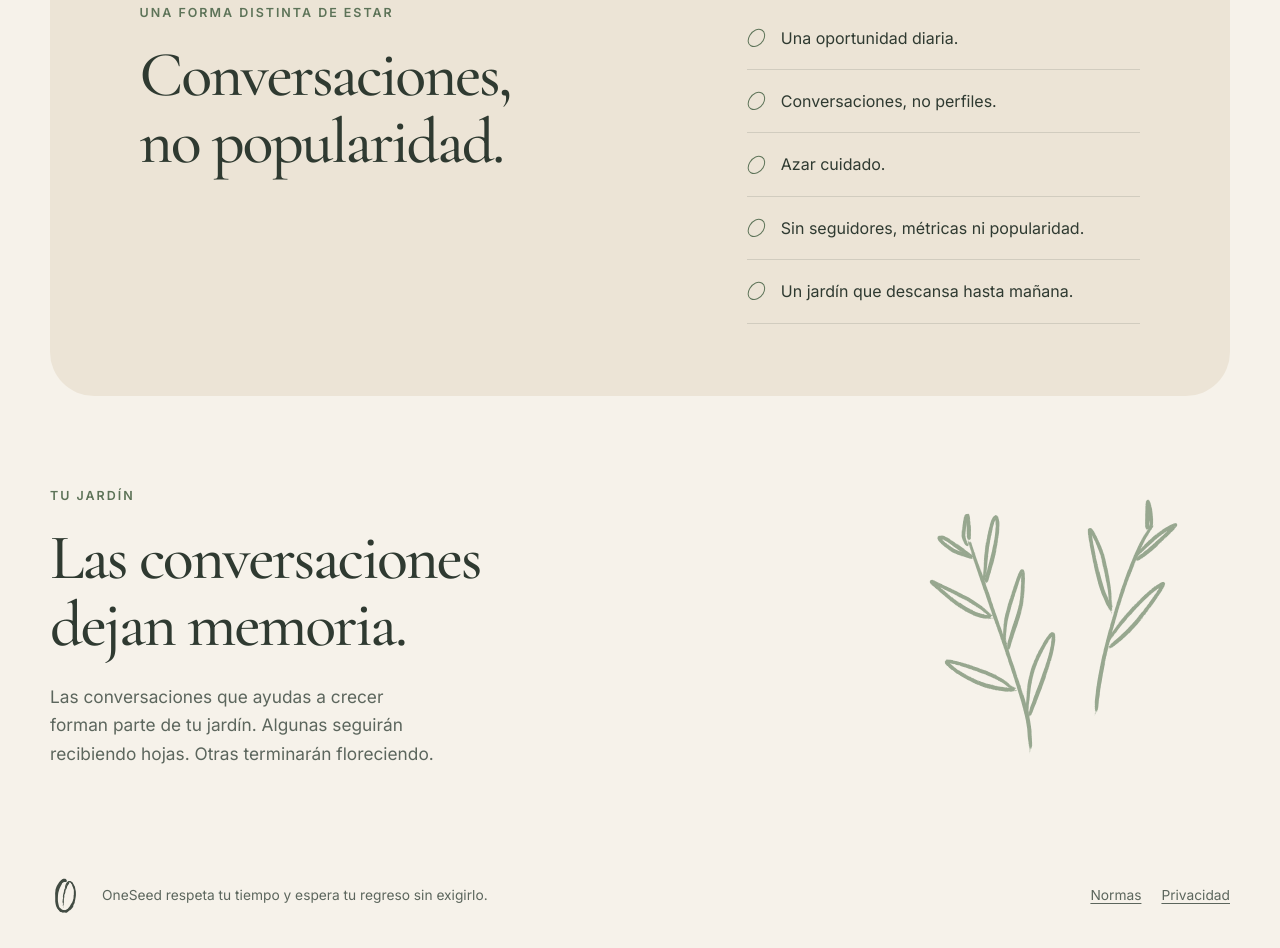
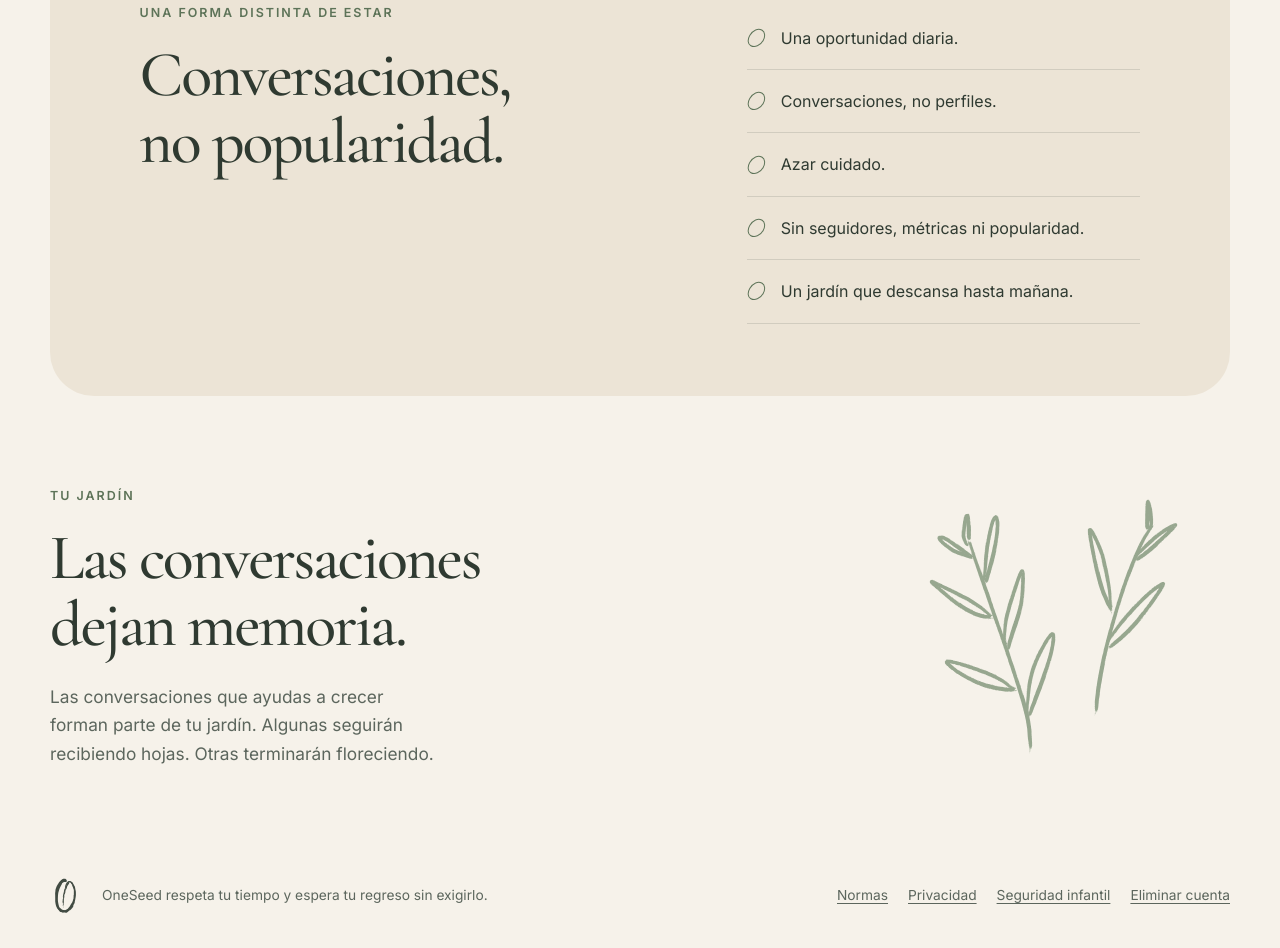
Before and after one commit to OneSeedSocial/oneseed-web, a plain HTML site: page index.html in a window 1280 px wide. Shown: the part 2121-3069 px from the top of the page. Drawn offline with nearby package versions, Linux system fonts and the light colour scheme.

Commit message:
feat(web): expose safety and account deletion pages

```diff
--- a/index.html
+++ b/index.html
@@ -208,6 +208,8 @@
       <nav aria-label="Enlaces legales">
         <a href="normas.html">Normas</a>
         <a href="privacidad.html">Privacidad</a>
+        <a href="seguridad.html">Seguridad infantil</a>
+        <a href="eliminar-cuenta.html">Eliminar cuenta</a>
       </nav>
     </footer>
 
```
